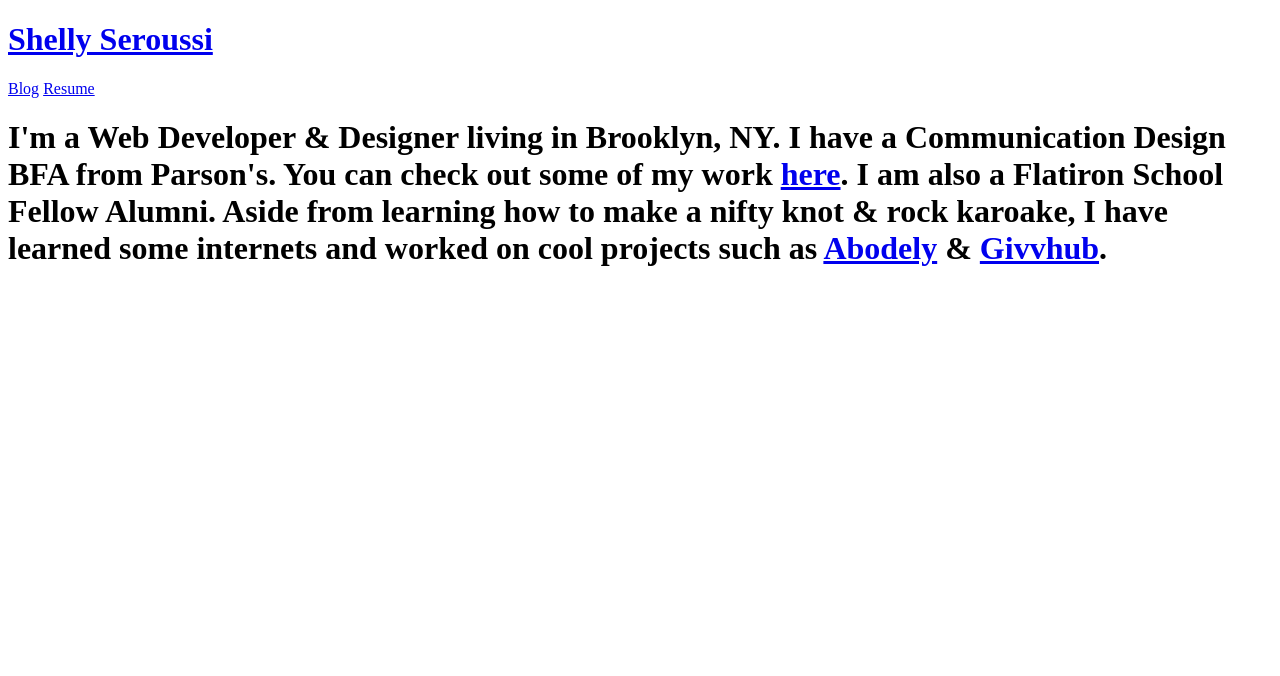
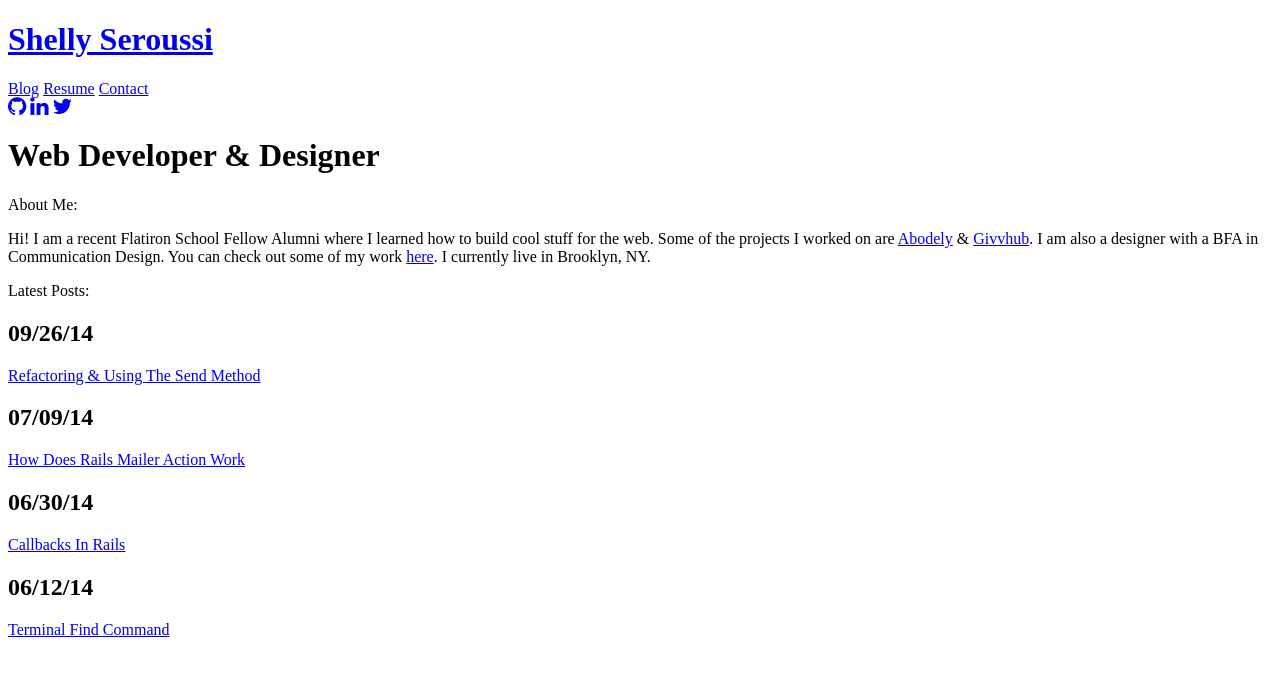
Before and after one commit to shellyser/shellyser.github.io, a Jekyll site: the page built from index.html, in a window 1280 px wide. Shown: the top 676 px of the page. Built offline with Jekyll 4.4.1, drawn with Linux system fonts in a browser that asks for light colours; nearby versions of some CDN libraries; library files that are not in the unit come from our copies.

Commit message:
Changed homepage and added social media links

```diff
--- a/_config.yml
+++ b/_config.yml
@@ -11,7 +11,7 @@
 # so be sure to set them if your theme uses them.
 #
 title : Shelly Seroussi
-tagline: Designer / Web Developer
+tagline: Web Developer & Designer
 author :
   name : Shelly Seroussi
   email : shellyser@gmail.com
--- a/_includes/themes/gr8theme/default.html
+++ b/_includes/themes/gr8theme/default.html
@@ -19,6 +19,8 @@
      <link href="{{ ASSET_PATH }}/css/skeleton.css" rel="stylesheet">
     <link href="{{ ASSET_PATH }}/css/layout.css" rel="stylesheet" type="text/css" media="all">
     <link href="{{ ASSET_PATH }}/css/syntax.css" rel="stylesheet">
+    <link href="//maxcdn.bootstrapcdn.com/font-awesome/4.2.0/css/font-awesome.min.css" rel="stylesheet">
+
 
     <!-- Le fav and touch icons -->
     <!-- Update these with your own images
@@ -37,17 +39,23 @@
   <body>
     <div class="container">
       <header class="row">
-      <div class="logo ten columns">
+      <div class="logo five columns">
         <h1>  <a href="{{ HOME_PATH }}">{{ site.title }}</a></h1>
       </div>
-      <div  class="six columns">
+      <div  class="five columns">
         <!-- Nav Bar -->
       {% capture location %}{{ page.url | remove_first:'/' | split:'/' | first }}{% endcapture %}
       <nav>
         <span><a {% if location == 'blog' %}class="active" {% endif %}href="/blog/">Blog</a></span>
         <span><a {% if location == 'myresume' %}class="active" {% endif %}href="/myresume.html">Resume</a></span>
+        <span><a href="mailto:shellyser@gmail.com">Contact</a></span>
       </nav>
     </div>
+    <div class="connect six columns">
+  <span><a href="http://github.com/shellyser"><i class="fa fa-github fa-lg"></i></a></span>
+  <span><a href="http://www.linkedin.com/in/shellyseroussi/"><i class="fa fa-linkedin fa-lg"></i></a></span>
+  <span><a href="http://twitter.com/ShellySeroussi"><i class="fa fa-twitter fa-lg"></i></a></span>
+  </div>
         <!-- End Nav -->
     </header>
 
--- a/index.html
+++ b/index.html
@@ -5,9 +5,43 @@
 
 ---
 {% include JB/setup %}
-
-<div class= "main row">
-  <div class= "sixteen columns">
-      <h1>I'm a Web Developer & Designer living in Brooklyn, NY. I have a Communication Design BFA from Parson's. You can check out some of my work <a href="https://www.behance.net/shellyseroussi">here</a>. I am also a Flatiron School Fellow Alumni. Aside from learning how to make a nifty knot & rock karoake, I have learned some internets and worked on cool projects such as <a href="http://abodely.herokuapp.com/login" target="_blank">Abodely</a> & <a href="http://givvhub.herokuapp.com/" target="_blank">Givvhub</a>.</h1>
-   </div>
+<div id ="main">
+  <div class= "row">
+    <div class= "sixteen columns">
+      <h1>{{ site.tagline }}</h1>
+    </div>
+  </div>
+    <div class="row bio">
+      <div class= "five columns">
+        <p><span>About Me: </span></p>
+      </div>
+      <div class= "eleven columns">
+        <p>Hi! I am a recent Flatiron School Fellow Alumni where I learned how to build cool stuff for the web. Some of the projects I worked on are <a href="http://abodely.herokuapp.com/login" target="_blank">Abodely</a> & <a href="http://givvhub.herokuapp.com/" target="_blank">Givvhub</a>. I am also a designer with a BFA in Communication Design. You can check out some of my work <a href="http://www.shellyseroussi.com" target="_blank">here</a>. I currently live in Brooklyn, NY. </p>
+    </div>
+  </div>
+  <div class="row">
+    <div class="five columns">
+      <p><span>Latest Posts: </span></p>
+    </div>
+     <div class= "eleven columns">
+      {% for post in site.posts offset: 0 limit: 4 %}
+        <article class= "sixteen columns alpha">
+          <div class= "two columns alpha">
+            <h2>  {{ post.date | date: "%m/%d/%y" }}</h2>
+          </div>
+          <div class= "thirteen columns omega">
+            <p><a href="{{ post.url }}">{{ post.title }}</a></p>
+          </div>
+        </article>
+        {% endfor %}
+      </div>
+  </div>
+  <!-- <div class = "row connect">
+    <div class="offset-by-five eleven columns">
+      <span><a href="http://github.com/shellyser"><i class="fa fa-github fa-lg"></i></a></span>
+      <span><a href="http://www.linkedin.com/in/shellyseroussi/"><i class="fa fa-linkedin fa-lg"></i></a></span>
+      <span><a href="http://twitter.com/ShellySeroussi"><i class="fa fa-twitter fa-lg"></i></a></span>
+       <span><a href="http://behance.net/shellyseroussi"><i class="fa fa-behance fa-lg"></i></a></span>
+      </div>
+  </div> -->
 </div>
```
Also changed, not shown: assets/themes/gr8theme/css/layout.css (+61 -21 lines), assets/themes/gr8theme/js/base.js (+6 -6 lines).
